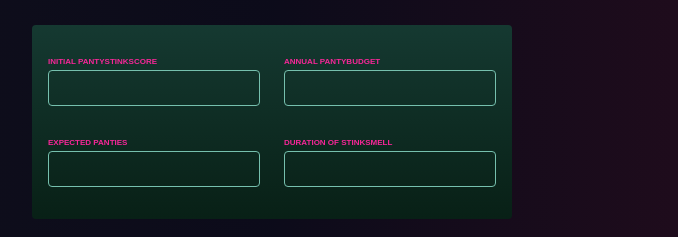
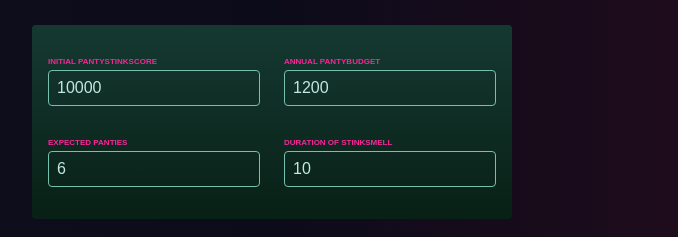
Before and after one commit to K0unty/ur-s5-1, a React (Vite) app: page / in a window 1280 px wide. Shown: the part 199-436 px from the top of the page, without its empty margins (368-1046 px from the left). Built offline with nearby package versions, Linux system fonts and the light colour scheme; a web font is replaced by a local one.

Commit message:
SetupINputs

```diff
--- a/src/comp/UserInput.jsx
+++ b/src/comp/UserInput.jsx
@@ -1,26 +1,65 @@
-// Fetching the user input
+import { useState } from "react";
 
 export default function UserInput() {
+  // Managing the all the user inputs into one object
+
+  const [userInput, setUserInput] = useState({
+    initalInvestment: 10000,
+    annualInvestment: 1200,
+    expectedReturn: 6,
+    duration: 10,
+  });
+
+  // one function that can be connected to all inputs
+  function handleChange(inputIdentifier, newValue) {
+    setUserInput((previousInput) => {
+      return {
+        ...previousInput,
+        [inputIdentifier]: newValue,
+      };
+    });
+  }
+
   return (
     <section id="user-input">
       <div className="input-group">
         <p>
           <label> Initial PantyStinkSCore</label>
-          <input type="number" required />
+          <input
+            type="number"
+            value={userInput.initalInvestment}
+            required
+            onChange={(e) => handleChange("initialInvestment", e.target.value)}
+          />
         </p>
         <p>
           <label> Annual PantyBudget</label>
-          <input type="number" required />
+          <input
+            type="number"
+            required
+            value={userInput.annualInvestment}
+            onChange={(e) => handleChange("annualInvestment", e.target.value)}
+          />
         </p>
       </div>
       <div className="input-group">
         <p>
           <label> Expected Panties</label>
-          <input type="number" required />
+          <input
+            type="number"
+            required
+            value={userInput.expectedReturn}
+            onChange={(e) => handleChange("expectedReturn", e.target.value)}
+          />
         </p>
         <p>
           <label> Duration of StinkSmell</label>
-          <input type="number" required />
+          <input
+            type="number"
+            required
+            value={userInput.duration}
+            onChange={(e) => handleChange("duration", e.target.value)}
+          />
         </p>
       </div>
     </section>
```
